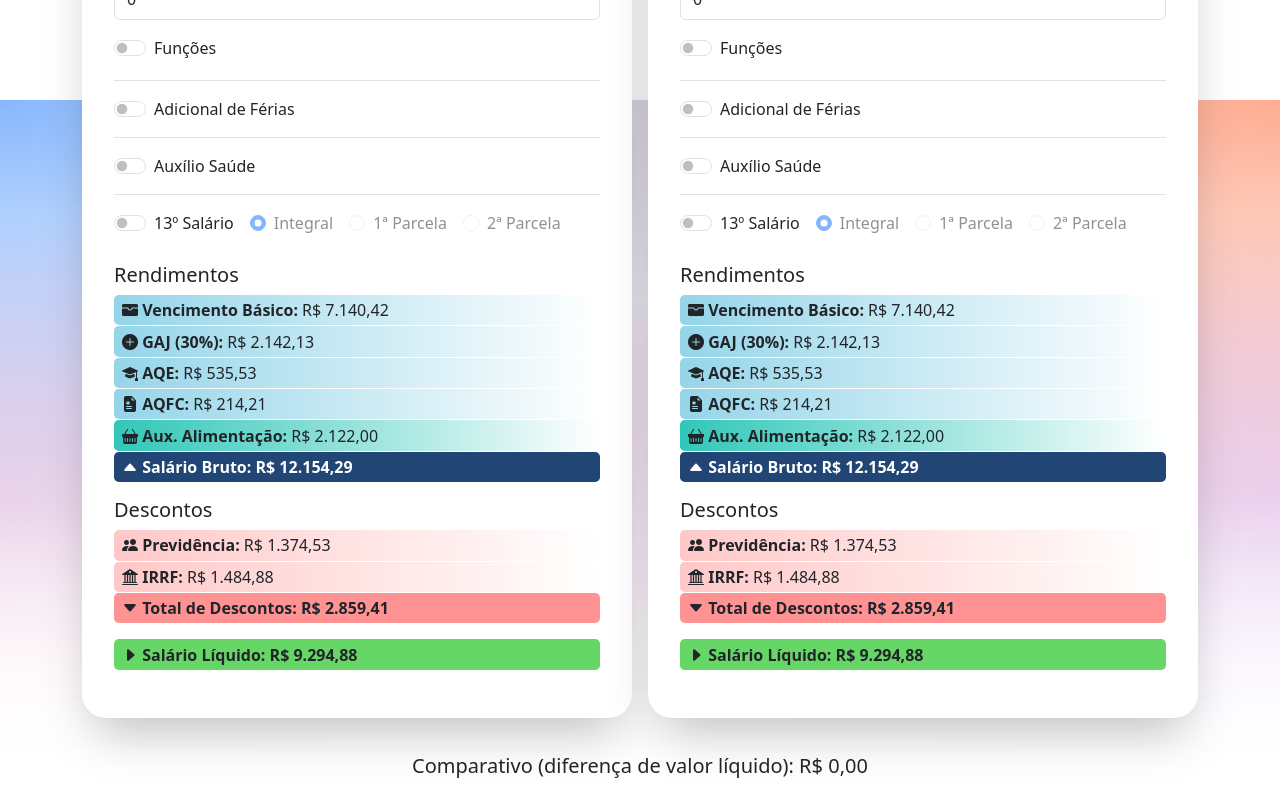
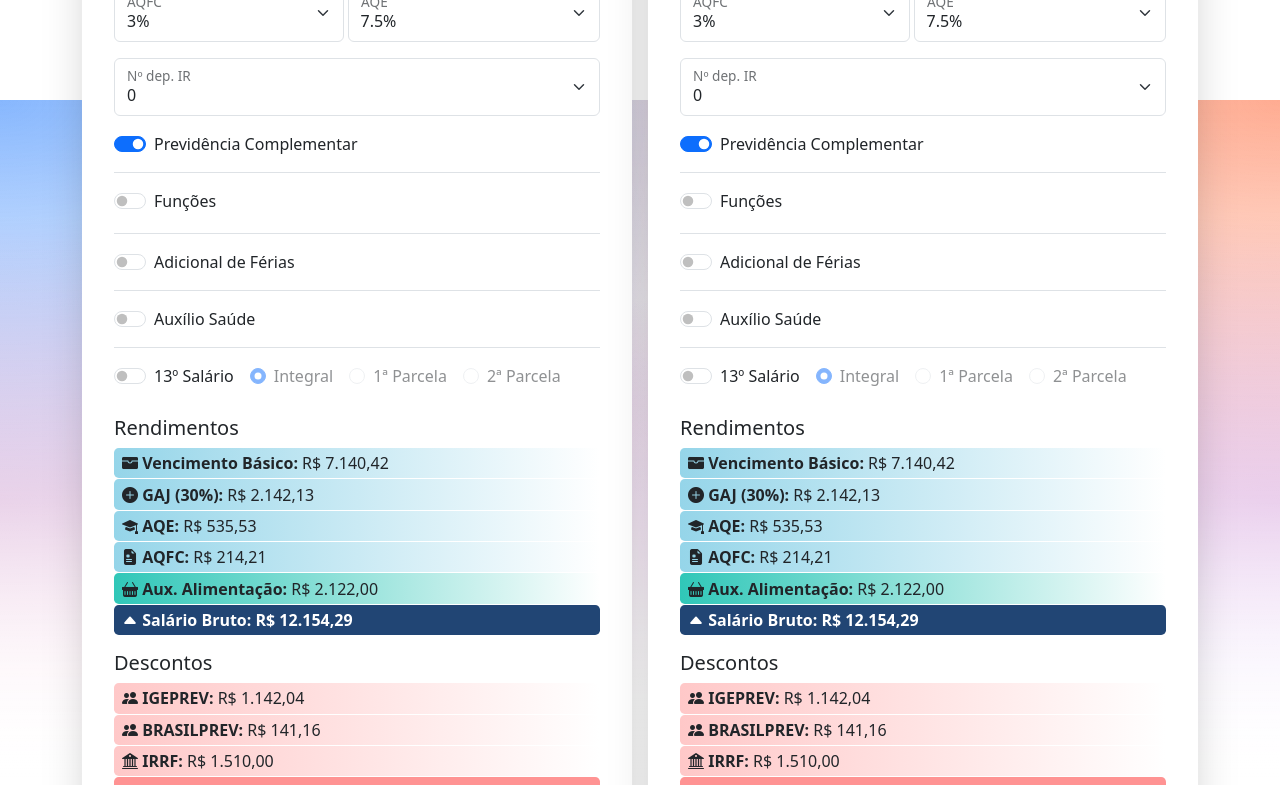
Before and after one commit to guilhermeoq/carreira-tjto, a Vue app: page / in a window 1280 px wide. Shown: the part 700-1485 px from the top of the page. Built offline with nearby package versions, Linux system fonts and the light colour scheme.

Commit message:
feat: previdencia complementar BRASILPREV

```diff
--- a/src/components/Calculadora.vue
+++ b/src/components/Calculadora.vue
@@ -50,6 +50,7 @@
       </p>
       <div class="callout callout-info">
         <strong>📢 Novidades: </strong><br>
+          🪙 Cálculo da previdência complementar, vigente a partir da folha de abril/2025. O servidor contribui com 14% até o valor do teto do IGEPREV (R$ 8.157,41) e com 8,5% para o BRASILPREV sobre o valor que ultrapassar o teto do IGEPREV, limitado ao total salário. Ambas as contribuições contam com contrapartida patronal no mesmo percentual.<br><br>
           📈 Prévia do data-base 2025 (+4,83%), conforme <a href="https://sapl.al.to.leg.br/materia/11972" target="_blank">PL 01/2025 em tramitação</a>. Efeitos financeiros a partir de 1º de maio de 2025, após aprovação.
       </div>
     </div>
@@ -143,6 +144,20 @@
               <option v-for="n in [0, 1, 2, 3, 4, 5, 6, 7, 8, 9, 10]" :value="n">{{ n }}</option>
             </select>
             <label for="dependente">Nº dep. IR</label>
+          </div>
+
+          <div class="border-bottom">
+            <div class="form-check form-switch gap-1 mb-3 mt-3">
+              <input
+                v-model="calculator.switchPrevcom"
+                class="form-check-input"
+                type="checkbox"
+                role="switch"
+                id="switchPrevcom"
+                defaultChecked
+              />
+              <label class="form-check-label" for="switchPrevcom">Previdência Complementar</label>
+            </div>
           </div>
 
           <div class="mt-3 form-check form-switch mb-3">
@@ -715,8 +730,12 @@
         <div>
           <h5 style="margin-top: 10px">Descontos</h5>
           <p class="tab-desconto">
-            <strong><i class="bi bi-people-fill"></i> Previdência:</strong>
+            <strong><i class="bi bi-people-fill"></i> IGEPREV:</strong>
             {{ formatarParaBR(calculator.previdencia) }}
+          </p>
+          <p v-show="calculator.switchPrevcom" class="tab-desconto">
+            <strong> <i class="bi bi-people-fill"></i> BRASILPREV:</strong>
+            {{ formatarParaBR(calculator.prevcom) }}
           </p>
           <p class="tab-desconto">
             <strong><i class="bi bi-bank2"></i> IRRF:</strong> {{ formatarParaBR(calculator.irrf) }}
@@ -754,8 +773,12 @@
             {{ formatarParaBR(calculator.decimoAdiantamento) }}
           </p>
           <p class="tab-decimo-desconto">
-            <strong><i class="bi bi-people-fill"></i> Previdência do 13º:</strong>
+            <strong><i class="bi bi-people-fill"></i> IGEPREV 13º:</strong>
             {{ formatarParaBR(calculator.decimoPrevidencia) }}
+          </p>
+          <p v-show="calculator.switchPrevcom" class="tab-desconto">
+            <strong> <i class="bi bi-people-fill"></i> BRASILPREV 13º:</strong>
+            {{ formatarParaBR(calculator.prevcom) }}
           </p>
           <p class="tab-decimo-desconto">
             <strong><i class="bi bi-bank2"></i> IRRF do 13º:</strong>
@@ -875,7 +898,8 @@ export default {
         aqfc: 3,
         aqe: 7.5,
         dependente: 0,
-        switchFuncao: 0,
+        switchPrevcom: true,
+        switchFuncao: false,
         funcaoServidor: 'DAJ-1',
         representacao: 0,
         ferias: 0,
@@ -897,6 +921,7 @@ export default {
         decimoAdiantamento: 0,
         decimoFolhaComplementar: 0,
         decimoPrevidencia: 0,
+        decimoPrevcom: 0,
         decimoIRRF: 0,
         decimoLiquido: 0,
         tipoDecimo: 'integral',
@@ -906,6 +931,7 @@ export default {
         aqeValue: 0,
         salarioBruto: 0,
         previdencia: 0,
+        prevcom: 0,
         irrf: 0,
         teto: 0,
         totalDescontos: 0,
@@ -923,6 +949,7 @@ export default {
     //Atualizar cálculo do salário
     updateSalary(index) {
       const calculator = this.calculators[index]
+      const tetoIgeprev= 8157.41
       const salarios = {
         tecnico: [
           7140.42, 7497.44, 7872.31, 8265.92, 8679.22, 9113.17, 9568.85, 10047.27, 10549.66,
@@ -1050,7 +1077,15 @@ export default {
       calculator.decimoPrevidencia =
         calculator.switchDecimo &&
         (calculator.tipoDecimo === 'integral' || calculator.tipoDecimo === 'parcela2')
-          ? (calculator.vencimentoBasico + calculator.gaj + calculator.aqeValue) * 0.14
+          ? ((calculator.vencimentoBasico + calculator.gaj + calculator.aqeValue) >= tetoIgeprev) ? tetoIgeprev * 0.14 : (calculator.vencimentoBasico + calculator.gaj + calculator.aqeValue) * 0.14
+          : calculator.switchDecimo && calculator.tipoDecimo === 'parcela1'
+            ? 0
+            : 0
+
+      calculator.decimoPrevcom =
+        calculator.switchDecimo &&
+        (calculator.tipoDecimo === 'integral' || calculator.tipoDecimo === 'parcela2')
+          ? ((calculator.vencimentoBasico + calculator.gaj + calculator.aqeValue) >= tetoIgeprev) ? ((calculator.vencimentoBasico + calculator.gaj + calculator.aqeValue) - tetoIgeprev) * 0.085 : 0
           : calculator.switchDecimo && calculator.tipoDecimo === 'parcela1'
             ? 0
             : 0
@@ -1064,15 +1099,15 @@ export default {
         calculator.aqeValue +
         calculator.aqfcValue +
         calculator.representacao -
-        (calculator.decimoPrevidencia + 189.59 * calculator.dependente)
+        (calculator.decimoPrevidencia + calculator.decimoPrevcom + 189.59 * calculator.dependente)
       calculator.decimoIRRF = this.calcularIrrf(baseIRRFDecimo)
 
       //Total de descontos aplicados sobre o 13º salário
       calculator.totalDescontosDecimo =
         calculator.switchDecimo && calculator.tipoDecimo === 'integral'
-          ? calculator.decimoPrevidencia + calculator.decimoIRRF
+          ? (calculator.switchPrevcom === true) ? calculator.decimoPrevidencia + calculator.decimoPrevcom + calculator.decimoIRRF : calculator.decimoPrevidencia + calculator.decimoIRRF
           : calculator.switchDecimo && calculator.tipoDecimo === 'parcela2'
-            ? calculator.decimoAdiantamento + calculator.decimoPrevidencia + calculator.decimoIRRF
+            ?  (calculator.switchPrevcom === true) ? calculator.decimoAdiantamento + calculator.decimoPrevidencia + calculator.decimoPrevcom + calculator.decimoIRRF : calculator.decimoAdiantamento + calculator.decimoPrevidencia + calculator.decimoIRRF
             : calculator.switchDecimo && calculator.tipoDecimo === 'parcela1'
               ? 0
               : 0
@@ -1095,7 +1130,11 @@ export default {
 
       //Cálculo do desconto de previdência sobre salário
       calculator.previdencia =
-        (calculator.vencimentoBasico + calculator.gaj + calculator.aqeValue) * 0.14
+        ((calculator.vencimentoBasico + calculator.gaj + calculator.aqeValue) >= tetoIgeprev) ? tetoIgeprev * 0.14 : (calculator.vencimentoBasico + calculator.gaj + calculator.aqeValue) * 0.14
+
+      //Cálculo do desconto da previdência complementar
+      calculator.prevcom = ((calculator.vencimentoBasico + calculator.gaj + calculator.aqeValue) >= tetoIgeprev) ? ((calculator.vencimentoBasico + calculator.gaj + calculator.aqeValue) - tetoIgeprev) * 0.085 : 0
+
 
       //Cálculo da base de cálculo do IRRF
       const baseIRRF =
@@ -1105,7 +1144,7 @@ export default {
         calculator.aqfcValue +
         calculator.representacao +
         calculator.ferias -
-        (calculator.previdencia + 189.59 * calculator.dependente) -
+        (calculator.previdencia + calculator.prevcom + 189.59 * calculator.dependente) -
         calculator.teto
 
       //Cálculo do teto/sub-teto (2024: 29196.14 / 2025: 30760.27)
@@ -1125,7 +1164,8 @@ export default {
             30760.27 */
 
       calculator.irrf = this.calcularIrrf(baseIRRF)
-      calculator.totalDescontos = calculator.previdencia + calculator.irrf + calculator.teto
+      calculator.totalDescontos = (calculator.switchPrevcom === true) ? calculator.previdencia + calculator.irrf + calculator.prevcom : calculator.previdencia + calculator.irrf
+      console.log(switchPrevcom)
       calculator.salarioLiquido = calculator.salarioBruto - calculator.totalDescontos
     },
 
```
